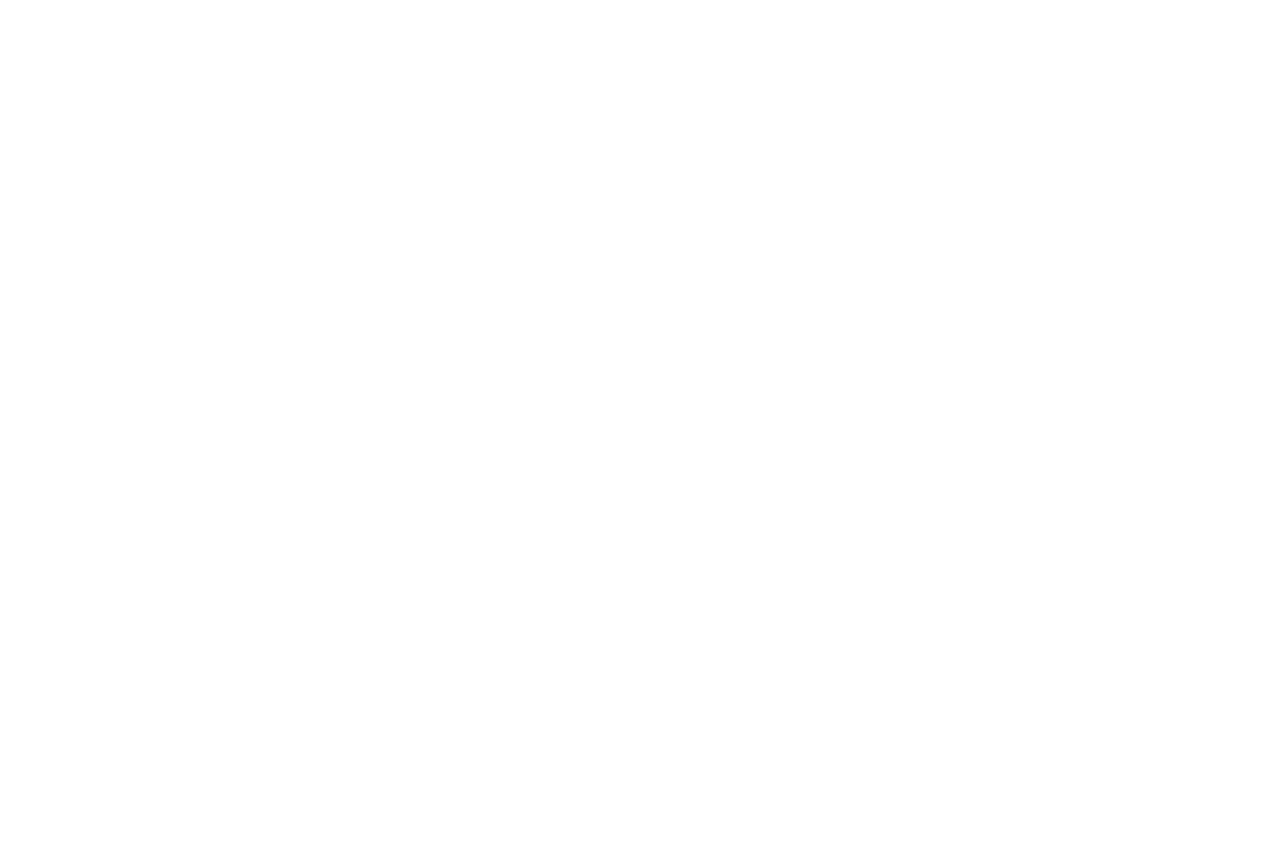
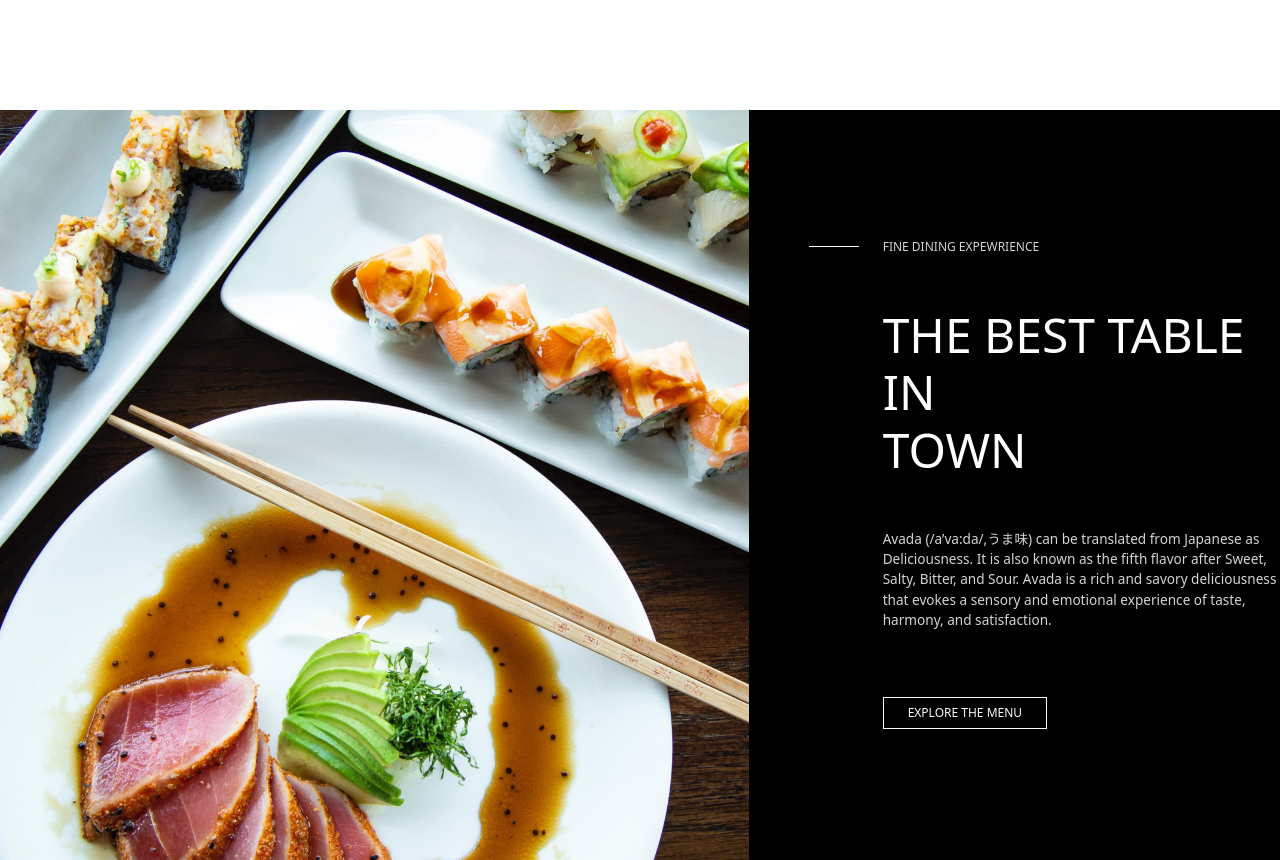
Before and after one commit to xGIANOx/proj-html-vuejs, a Vue app: page / in a window 1280 px wide. Shown: the part 2150-3010 px from the top of the page. Before the commit the page ends 2196 px from the top, so only its background shows below. Built offline with nearby package versions, Linux system fonts and the light colour scheme.

Commit message:
[add] hero component

```diff
--- a/src/components/AppMain.vue
+++ b/src/components/AppMain.vue
@@ -1,10 +1,13 @@
 <script>
 import UniversalExperience from './UniversalExperience.vue'
+import HeroComponent from './HeroComponent.vue'
+
 
 export default {
     name: "AppMain",
     components : {
         UniversalExperience,
+        HeroComponent,
     }
 }
 </script>
@@ -12,6 +15,7 @@
 <template>
 
     <UniversalExperience></UniversalExperience>
+    <HeroComponent></HeroComponent>
 
 </template>
 
--- /dev/null
+++ b/src/components/HeroComponent.vue
@@ -0,0 +1,77 @@
+<script>
+export default{
+    name:"HeroComponent"
+}
+</script>
+<template>
+
+    <div class="container_xl">
+        <div class="row">
+            <div class="col-7">
+
+            </div>
+
+            <div class="col-5">
+                <div class="hero_text ms-5 text-white">
+            <div class="pre_title d-flex align-items-center">
+                <div class="dash"></div>
+                <p class="m-0 ms-4 p-0 punch">FINE DINING EXPEWRIENCE</p>
+            </div>
+            <h1>THE BEST TABLE IN <br> TOWN</h1>
+            <p class="hero_p">
+                Avada (/a’va:da/,うま味) can be translated from Japanese as Deliciousness. It is also known as the fifth flavor after Sweet, Salty, Bitter, and Sour. Avada is a rich and savory deliciousness that evokes a sensory and emotional experience of taste, harmony, and satisfaction.
+            </p>
+            <button type="button" class="btn btn-outline-light rounded-0 px-4">EXPLORE THE MENU</button>
+          </div>
+            </div>
+        </div>
+    </div>
+
+</template>
+
+
+<style lang="scss" scoped>
+
+    .container_xl{
+        margin-top: 7rem;
+    }
+    .col-7{
+        background-image: url("../assets/img/slider32x.jpg");
+        height: 750px;
+        background-size: cover;
+    }
+    .col-5{
+        background-color: black;
+    }
+
+    .hero_text{
+    margin-top: 8rem;
+    .punch{
+        font-size: 0.75rem;
+        font-weight: 500;
+        color: rgb(213, 212, 212);
+    }
+    h1{
+        margin-left: 74px;
+        margin-top: 50px;
+        font-size: 3rem;
+    }
+}
+.hero_p{
+    margin-left: 74px;
+    margin-top: 50px;
+    font-size: 0.85rem;
+    color: rgb(213, 212, 212);
+
+}
+.dash{
+   height: 1px;
+   width: 50px;
+   background-color: white;
+}
+button{
+    margin-left: 74px;
+    margin-top: 50px;
+    font-size: 0.75rem;
+}
+</style>
--- a/src/components/UniversalExperience.vue
+++ b/src/components/UniversalExperience.vue
@@ -32,7 +32,7 @@
                 </div>
             </div>
 
-            <div class="row justify-content-center sushi_icons">
+            <div class="row justify-content-center sushi_icons mb-5">
                 <div class="col-4 text-center">
                     <img src="../assets/img/sushi-1.png" alt="">
                     <h5 class="mt-4 mb-4">THE BEST TABLE IN TOWN</h5>
```
